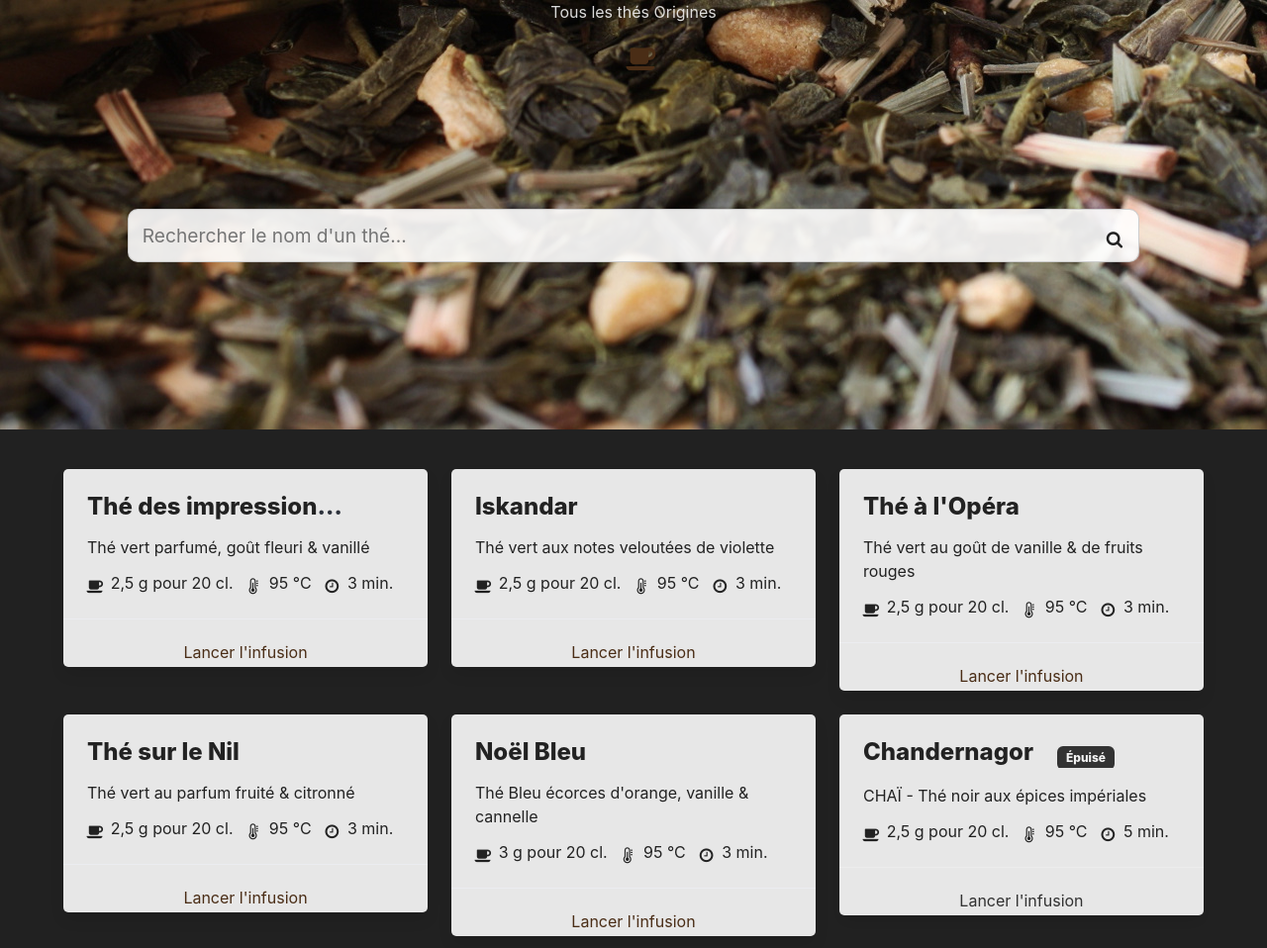
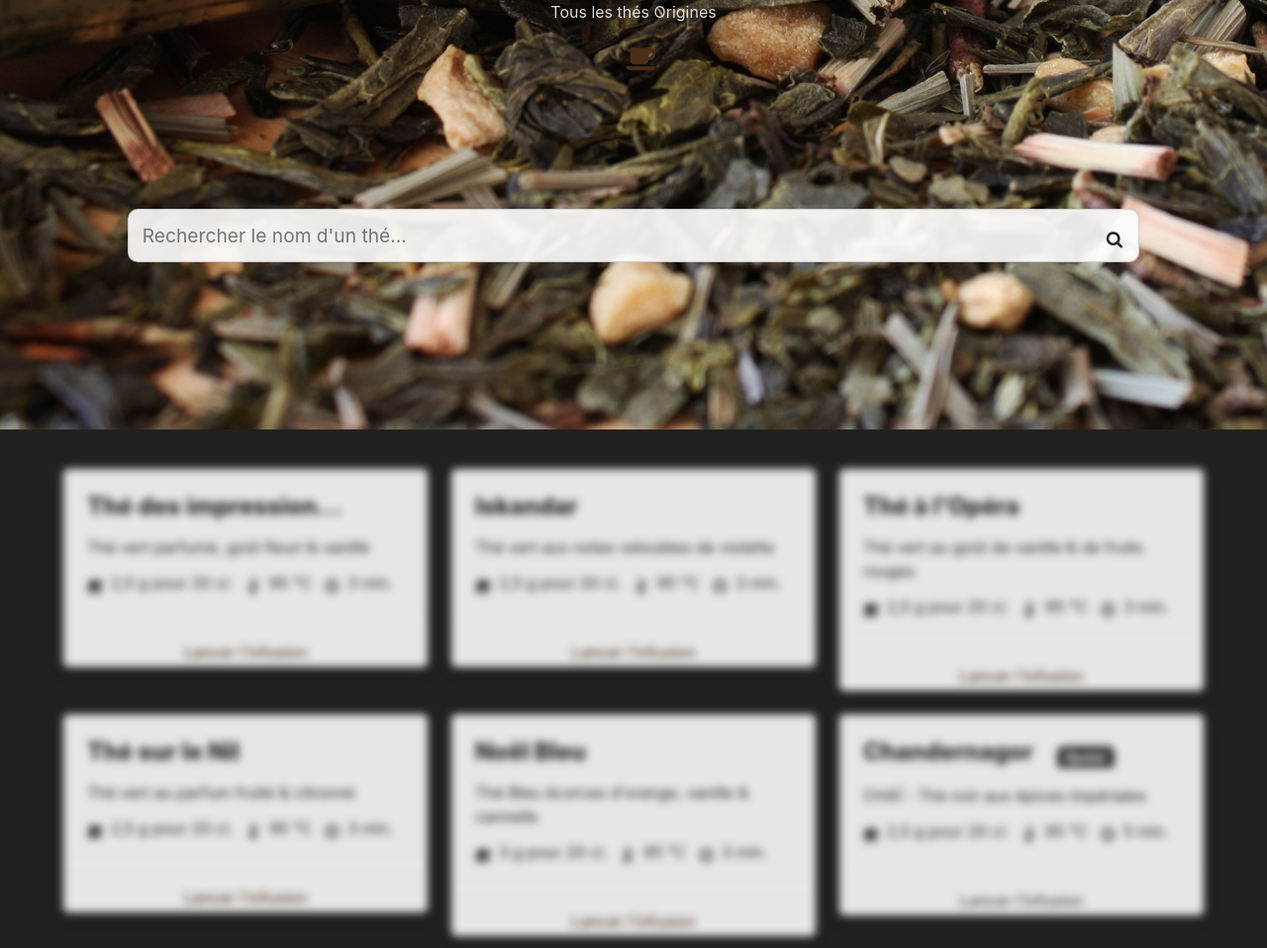
Before and after one commit to AmauryCarrade/my-tea.party, a Flask app: page / in a window 1280 px wide. Shown: the whole page at 99% size. Run offline with Flask 2, Linux system fonts and the light colour scheme; parts of the project's set-up code (start-up, migrations or seed data) failed here and were passed over; some libraries are stand-ins or nearby versions.

Commit message:
Blured out the favorite teas (future)

```diff
--- a/myteaparty/templates/index.html
+++ b/myteaparty/templates/index.html
@@ -29,7 +29,7 @@
 
 
 {% block content %}
-<section id="favorite-teas">
+<section id="favorite-teas" style="filter:blur(4px);">
     <div class="container">
         <div class="columns is-multiline">
             <div class="column is-one-third">
@@ -40,7 +40,7 @@
                                 <a href="#" title="Marquer ce thé comme épuisé chez vous" aria-label="Marquer ce thé comme épuisé chez vous"><span class="fa fa-trash-o"></span></a>
                                 <a href="#" title="Supprimer le thé des favoris" aria-label="Supprimer le thé des favoris"><span class="fa fa-close"></span></a>
                             </div>
-                            <h3><a href="tea.html">Thé des impressionnistes</a></h3>
+                            <h3><a href="#">Thé des impressionnistes</a></h3>
                             <p>Thé vert parfumé, goût fleuri &amp; vanillé</p>
                             <ul>
                                 <li title="Quantité de thé"><span class="icon is-small"><span class="fa fa-coffee" aria-hidden="true"></span></span> 2,5 g pour 20 cl.</li>
```
Also changed, not shown: requirements.txt (added, +16 -0 lines).
